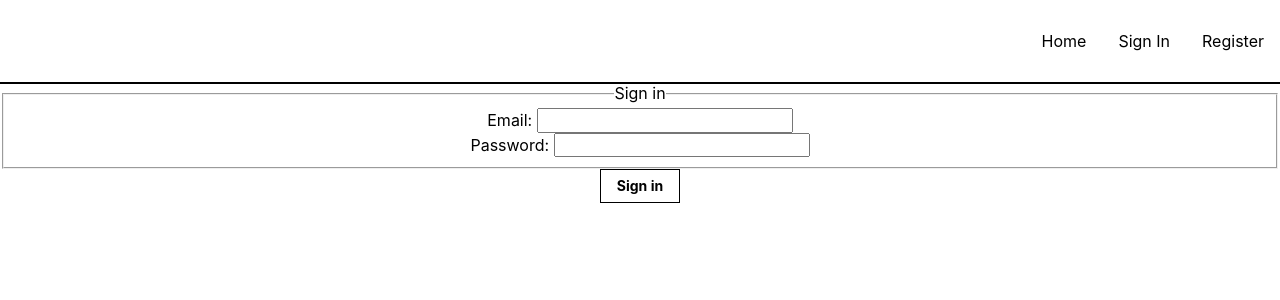
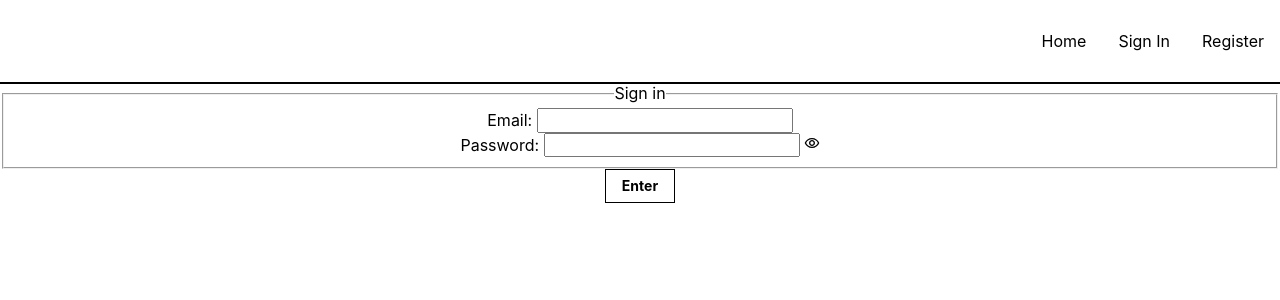
Before and after one commit to Double-T1/practice_front_end, a React (Create React App) app: page / in a window 1280 px wide. Both pictures are taken after a click on the element "Sign In". Shown: the top 300 px of the page. Built offline with nearby package versions, Linux system fonts and the light colour scheme.

Commit message:
enter keyboard event and allows masking password

```diff
--- a/package.json
+++ b/package.json
@@ -8,6 +8,7 @@
     "@testing-library/user-event": "^13.5.0",
     "react": "^18.2.0",
     "react-dom": "^18.2.0",
+    "react-icons": "^5.0.0",
     "react-scripts": "5.0.1",
     "tachyons": "^4.12.0",
     "web-vitals": "^2.1.4"
--- a/src/components/welcome/Register.js
+++ b/src/components/welcome/Register.js
@@ -1,4 +1,6 @@
 import React from 'react';
+import { MdOutlineRemoveRedEye } from "react-icons/md";
+import { FaEyeSlash } from "react-icons/fa";
 
 class Register extends React.Component {
 	constructor(props) {
@@ -6,7 +8,8 @@ class Register extends React.Component {
 		this.state = {
 			name: "",
 			email: "",
-			password: ""
+			password: "",
+			showPassword: false
 		}
 	}
 
@@ -45,10 +48,21 @@ class Register extends React.Component {
 		})
 	}
 
+	onKeyPress = (event) => {
+		if (event.key === "Enter") {
+			this.onSubmitRegister();
+		}
+	}
+
+	setShowPassword = () => {
+		const current = this.state.showPassword;
+		this.setState({showPassword: !current});
+	}
+
 	render() {
 		return (
 			<div>
-				<fieldset>
+				<fieldset onKeyDown={this.onKeyPress}>
 					<legend>Register your account</legend>
 					<div id="name">
 						<label htmlFor="inputName">Name: </label>
@@ -72,10 +86,17 @@ class Register extends React.Component {
 						<label htmlFor="inputEmail">Password: </label>
 						<input
 							id="inputPassword"
-							type="text"
+							type={this.state.showPassword ? "text" : "password"}
 							name="password"
 							onChange={this.onInputChange("password")}
 						/>
+						{/*terrible layout so far*/}
+						{
+							this.state.showPassword ?
+							( <FaEyeSlash className="ml1" onClick={this.setShowPassword}/> ) :
+							( <MdOutlineRemoveRedEye className="ml1" onClick={this.setShowPassword}/> )
+						}
+
 					</div>
 				</fieldset>
 				<div className="">
@@ -83,7 +104,7 @@ class Register extends React.Component {
 	                onClick={this.onSubmitRegister}
 	                className="b ph3 pv2 input-reset ba b--black bg-transparent grow pointer f6 dib"
 	                type="submit"
-	                value="Register"
+	                value="Enter"
 	              />
 	            </div>
 			</div>
--- a/src/components/welcome/Signin.js
+++ b/src/components/welcome/Signin.js
@@ -1,11 +1,14 @@
 import React from 'react';
+import { MdOutlineRemoveRedEye } from "react-icons/md";
+import { FaEyeSlash } from "react-icons/fa";
 
 class SignIn extends React.Component {
 	constructor(props) {
 		super(props);
 		this.state = {
 			email: "",
-			password: ""
+			password: "",
+			showPassword: false
 		}
 	}
 
@@ -43,10 +46,21 @@ class SignIn extends React.Component {
 		})
 	}
 
+	onKeyPress = (event) => {
+		if (event.key === "Enter") {
+			this.onSubmitSignIn();
+		}
+	}
+
+	setShowPassword = () => {
+		const current = this.state.showPassword;
+		this.setState({showPassword: !current});
+	}
+
 	render() {
 		return (
 			<div>
-				<fieldset>
+				<fieldset onKeyDown={this.onKeyPress}>
 					<legend>Sign in</legend>
 					<div id="email">
 						<label htmlFor="inputEmail">Email: </label>
@@ -61,10 +75,15 @@ class SignIn extends React.Component {
 						<label htmlFor="inputEmail">Password: </label>
 						<input
 							id="inputPassword"
-							type="text"
+							type={this.state.showPassword ? "text" : "password"}
 							name="password"
 							onChange={this.onInputChange("password")}
 						/>
+						{
+							this.state.showPassword ?
+							( <FaEyeSlash className="ml1" onClick={this.setShowPassword}/> ) :
+							( <MdOutlineRemoveRedEye className="ml1" onClick={this.setShowPassword}/> )
+						}
 					</div>
 				</fieldset>
 				<div className="">
@@ -72,7 +91,7 @@ class SignIn extends React.Component {
 	                onClick={this.onSubmitSignIn}
 	                className="b ph3 pv2 input-reset ba b--black bg-transparent grow pointer f6 dib"
 	                type="submit"
-	                value="Sign in" //what is the value for??
+	                value="Enter"
 	              />
 	            </div>
 			</div>
--- a/src/components/welcome/Welcome.js
+++ b/src/components/welcome/Welcome.js
@@ -3,7 +3,6 @@ import Home from "./Home";
 import Signin from "./Signin";
 import Register from "./Register";
 import Alert from "./alert/Alert";
-
 
 class Welcome extends React.Component {
 	constructor(props) {
```
Also changed, not shown: 1 other file (tests, documents, lock files or other folders).
